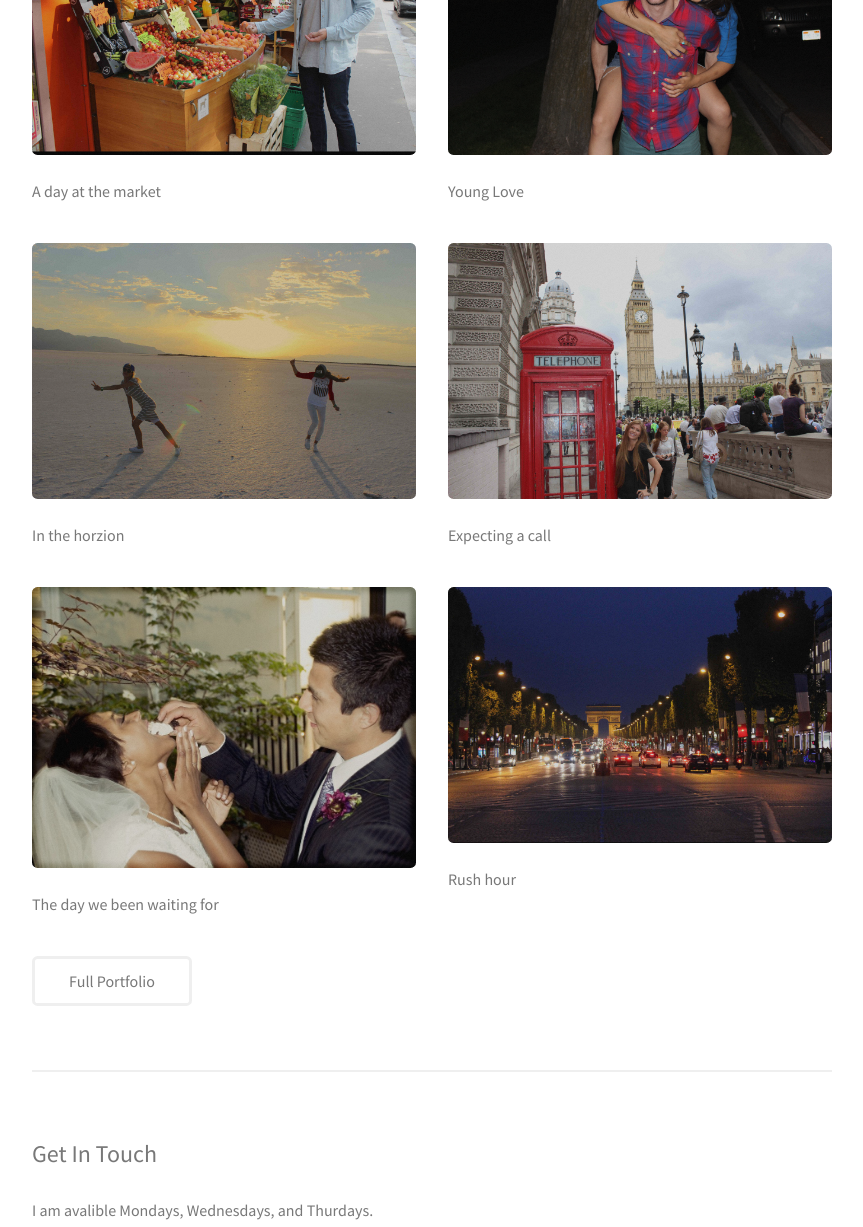
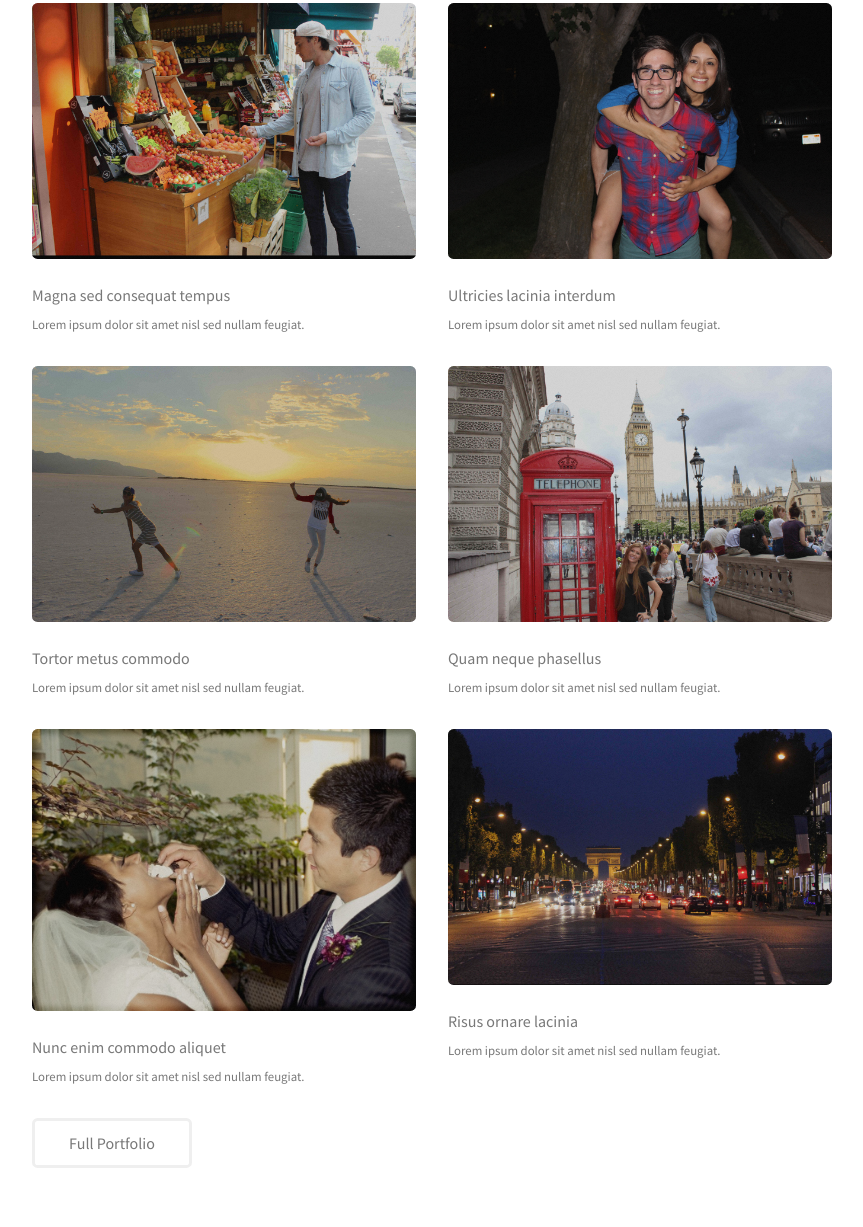
Before and after one commit to mkwmms/prazie, a website: page src/profile/profile.html in a window 1280 px wide. Shown: the part 1014-2241 px from the top of the page, without its empty margins (272-1135 px from the left). Drawn offline with Linux system fonts and the light colour scheme; files that its build step writes are made by us from their sources; files whose address does not match are found by name.

Commit message:
Revert "march 19 2015"
This reverts commit cd5eef1613bfd5416ce4a0935b881ca876a85208.

```diff
--- a/src/profile/profile.html
+++ b/src/profile/profile.html
@@ -37,9 +37,10 @@
 				<!-- One -->
 					<section id="one">
 						<header class="major">
-							<h2>Photos are my life!</h2>
+							<h2>Ipsum lorem dolor aliquam ante commodo<br />
+							magna sed accumsan arcu neque.</h2>
 						</header>
-						<p>I have been taking photos as long as I can remember. I love capturing the right moment for myself, as well as for others. There is nothing more important that me than creating memories, I would love to help you with yours!</p>
+						<p>Accumsan orci faucibus id eu lorem semper. Eu ac iaculis ac nunc nisi lorem vulputate lorem neque cubilia ac in adipiscing in curae lobortis tortor primis integer massa adipiscing id nisi accumsan pellentesque commodo blandit enim arcu non at amet id arcu magna. Accumsan orci faucibus id eu lorem semper nunc nisi lorem vulputate lorem neque cubilia.</p>
 						<ul class="actions">
 							<li><a href="#" class="button">Learn More</a></li>
 						</ul>
@@ -51,33 +52,33 @@
 						<div class="row">
 							<article class="6u 12u$(3) work-item">
 								<a href="img/fulls/01.jpg" class="image fit thumb"><img src="img/thumbs/01.jpg" alt="" /></a>
-								<h3>A day at the market</h3>
-								<!-- <p>Lorem ipsum dolor sit amet nisl sed nullam feugiat.</p> -->
+								<h3>Magna sed consequat tempus</h3>
+								<p>Lorem ipsum dolor sit amet nisl sed nullam feugiat.</p>
 							</article>
 							<article class="6u$ 12u$(3) work-item">
 								<a href="img/fulls/02.jpg" class="image fit thumb"><img src="img/thumbs/02.jpg" alt="" /></a>
-								<h3>Young Love</h3>
-								<!-- <p>Lorem ipsum dolor sit amet nisl sed nullam feugiat.</p> -->
+								<h3>Ultricies lacinia interdum</h3>
+								<p>Lorem ipsum dolor sit amet nisl sed nullam feugiat.</p>
 							</article>
 							<article class="6u 12u$(3) work-item">
 								<a href="img/fulls/03.jpg" class="image fit thumb"><img src="img/thumbs/03.jpg" alt="" /></a>
-								<h3>In the horzion</h3>
-								<!-- <p>Lorem ipsum dolor sit amet nisl sed nullam feugiat.</p> -->
+								<h3>Tortor metus commodo</h3>
+								<p>Lorem ipsum dolor sit amet nisl sed nullam feugiat.</p>
 							</article>
 							<article class="6u$ 12u$(3) work-item">
 								<a href="img/fulls/04.jpg" class="image fit thumb"><img src="img/thumbs/04.jpg" alt="" /></a>
-								<h3>Expecting a call</h3>
-								<!-- <p>Lorem ipsum dolor sit amet nisl sed nullam feugiat.</p> -->
+								<h3>Quam neque phasellus</h3>
+								<p>Lorem ipsum dolor sit amet nisl sed nullam feugiat.</p>
 							</article>
 							<article class="6u 12u$(3) work-item">
 								<a href="img/fulls/05.jpg" class="image fit thumb"><img src="img/thumbs/05.jpg" alt="" /></a>
-								<h3>The day we been waiting for</h3>
-								<!-- <p>Lorem ipsum dolor sit amet nisl sed nullam feugiat.</p> -->
+								<h3>Nunc enim commodo aliquet</h3>
+								<p>Lorem ipsum dolor sit amet nisl sed nullam feugiat.</p>
 							</article>
 							<article class="6u$ 12u$(3) work-item">
 								<a href="img/fulls/06.jpg" class="image fit thumb"><img src="img/thumbs/06.jpg" alt="" /></a>
-								<h3>Rush hour</h3>
-								<!-- <p>Lorem ipsum dolor sit amet nisl sed nullam feugiat.</p> -->
+								<h3>Risus ornare lacinia</h3>
+								<p>Lorem ipsum dolor sit amet nisl sed nullam feugiat.</p>
 							</article>
 						</div>
 						<ul class="actions">
@@ -88,7 +89,7 @@
 				<!-- Three -->
 					<section id="three">
 						<h2>Get In Touch</h2>
-						<p>I am avalible Mondays, Wednesdays, and Thurdays.</p>
+						<p>Accumsan pellentesque commodo blandit enim arcu non at amet id arcu magna. Accumsan orci faucibus id eu lorem semper nunc nisi lorem vulputate lorem neque lorem ipsum dolor.</p>
 						<div class="row">
 							<div class="8u 12u$(2)">
 								<form method="post" action="#">
```
Also changed, not shown: src/profile/img/avatar.png.
